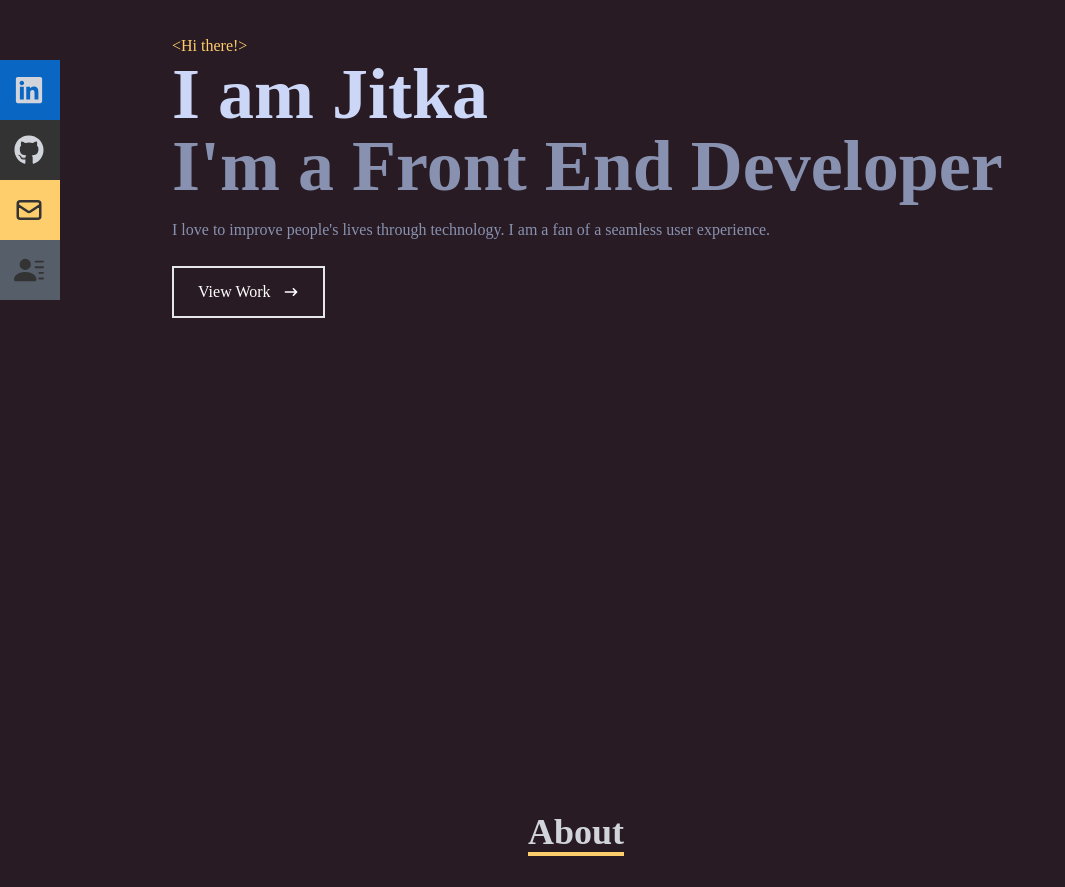
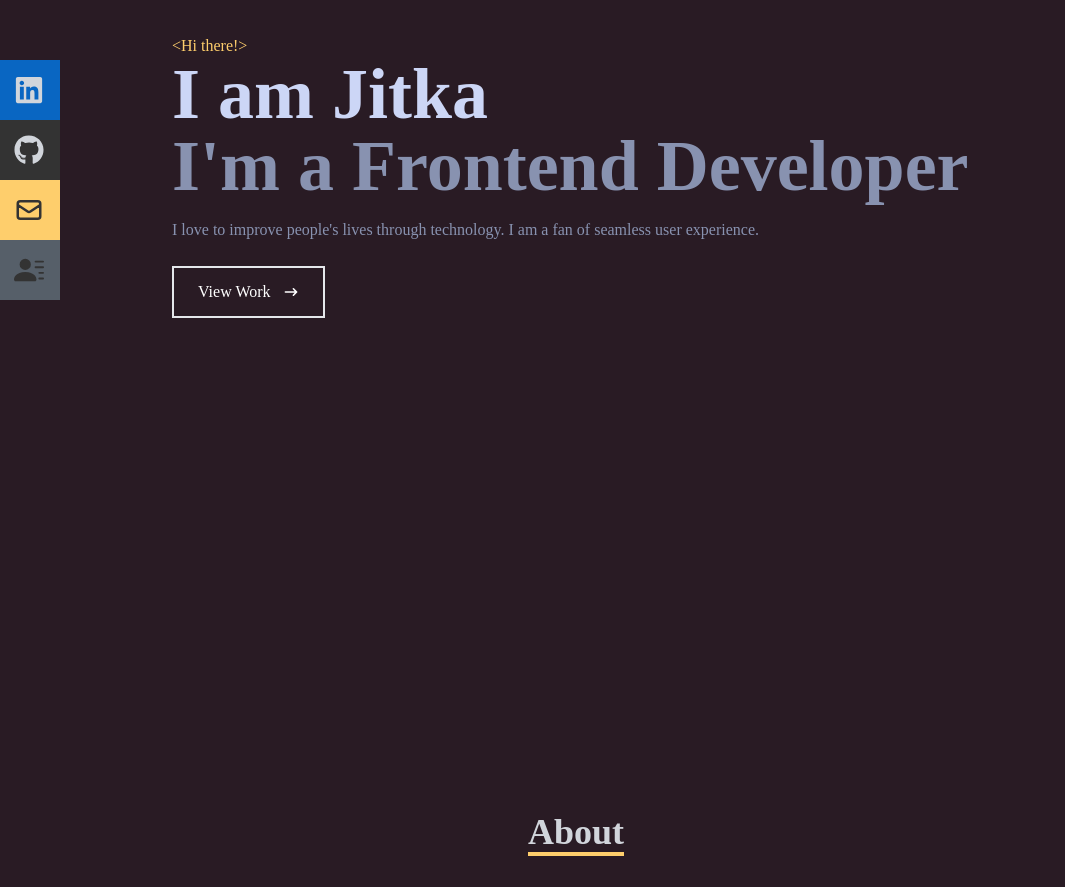
Before and after one commit to jitasek/my-portfolio-react, a React (Create React App) app: page / in a window 1280 px wide. Shown: the part 220-1107 px from the top of the page, without its empty margins (0-1065 px from the left). Built offline with nearby package versions, Linux system fonts and the light colour scheme.

Commit message:
Fix typos

```diff
--- a/src/components/About.jsx
+++ b/src/components/About.jsx
@@ -17,7 +17,7 @@ const About = () => {
           </div>
           <div>
             <p>
-              I am a fan of a seamless user experience and love to improve
+              I am a fan of seamless user experience and love to improve
               people's lives through technology.{" "}
             </p>
             <br />
--- a/src/components/Home.jsx
+++ b/src/components/Home.jsx
@@ -12,10 +12,10 @@ const Home = () => {
           I am Jitka
         </h1>
         <h2 className="text-4xl sm:text-7xl font-bold text-[#8892b0]">
-          I'm a Front End Developer
+          I'm a Frontend Developer
         </h2>
         <p className="text-[#8892b0] py-4 max-w-[700px]">
-          I love to improve people's lives through technology. I am a fan of a
+          I love to improve people's lives through technology. I am a fan of
           seamless user experience.
         </p>
         <div>
```
